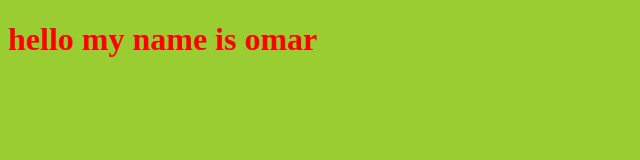
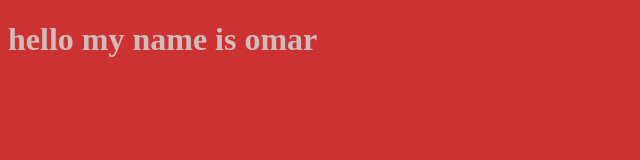
Before and after one commit to omarashraf112/myproject, a plain HTML site: page index.html in a window 1280 px wide. Shown: the whole page, without its empty margins (0-640 px from the left). Drawn offline with Linux system fonts and the light colour scheme.

Commit message:
change style

```diff
--- a/style.css
+++ b/style.css
@@ -1,6 +1,6 @@
 h1 {
-  color: red;
+  color: rgb(208, 188, 188);
 }
 body {
-  background-color: yellowgreen;
+  background-color: rgb(205, 50, 50);
 }
```
